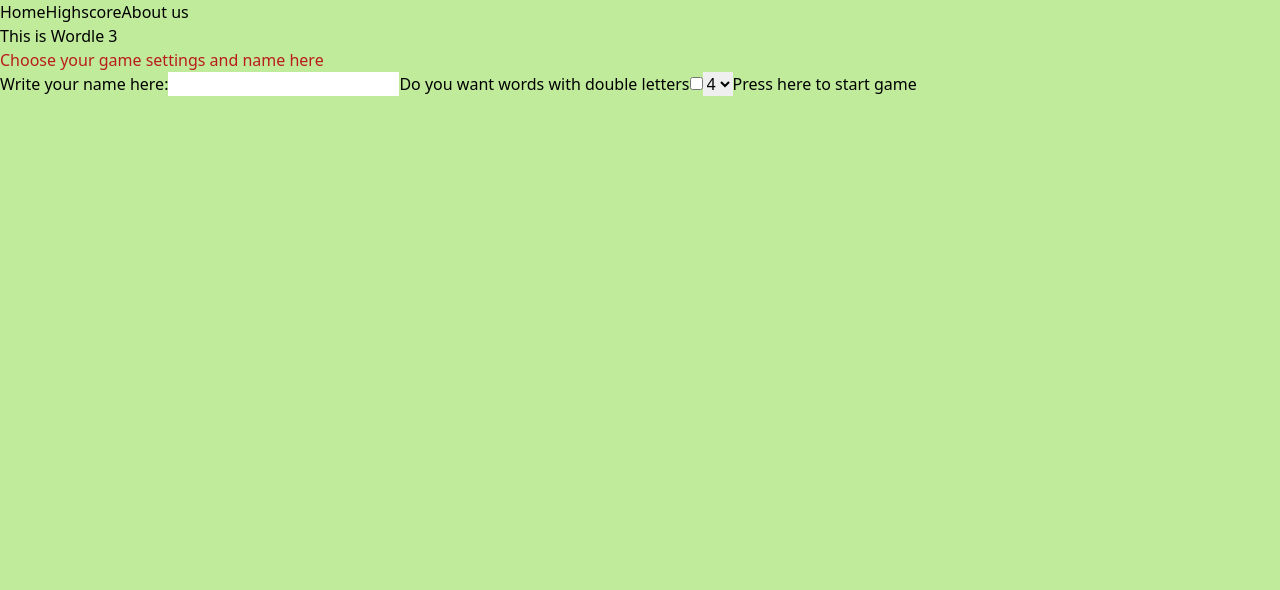
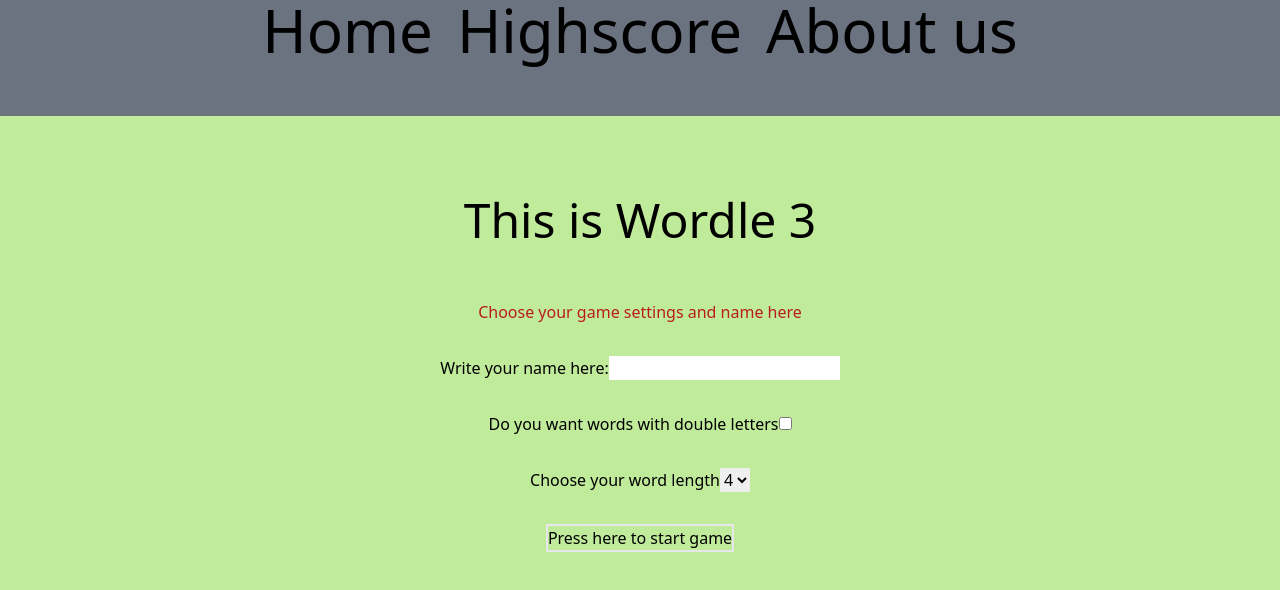
Before and after one commit to FelixHultman/wordle3, a React (Vite) app in the folder frontend/: page / in a window 1280 px wide. Shown: the top 590 px of the page. Built offline with nearby package versions, Linux system fonts and the light colour scheme.

Commit message:
some cool css

```diff
--- a/frontend/src/components/gameContainer.jsx
+++ b/frontend/src/components/gameContainer.jsx
@@ -145,13 +145,13 @@
   };
 
   return (
-    <section>
-      <header>
+    <section class="flex flex-col items-center text">
+      <header class='text-6xl space-x-6 pb-14 bg-gray-500 w-full flex justify-center items-center'>
         <a href='/'>Home</a>
         <a href='/highscore'>Highscore</a>
         <a href='/aboutUs'>About us</a>
       </header>
-      <h1>This is Wordle 3</h1>
+      <h1 class='text-5xl pb-14 pt-20'>This is Wordle 3</h1>
       {!gameStarted && (
         <StartMenu
           userName={userName}
@@ -172,11 +172,11 @@
         />
       )}
       {gameEnded && (
-        <div className='modal'>
-          <div className='modal-content'>
+        <div class="fixed top-0 left-0 w-full h-full flex justify-center items-center bg-black bg-opacity-50">
+          <div class="bg-white p-8 rounded-lg">
             <p>Congratulations, {userName}! You won!</p>
 
-            <button
+            <button class="mt-4 mr-2 px-4 py-2 bg-blue-500 text-white rounded hover:bg-blue-600"
               onClick={async () => {
                 resetGame();
                 setGameEnded(false);
@@ -187,7 +187,7 @@
               Send to highscore and play again
             </button>
 
-            <button
+            <button class="mt-4 px-4 py-2 bg-gray-500 text-white rounded hover:bg-gray-600"
               onClick={() => {
                 resetGame();
                 setGameEnded(false);
--- a/frontend/src/components/guessMenu.jsx
+++ b/frontend/src/components/guessMenu.jsx
@@ -2,7 +2,7 @@
 
 function GuessMenu({ guessWord, setGuessWord, handleGuess, guesses }) {
   return (
-    <div>
+    <div class="flex flex-col items-center text">
       <label htmlFor=''>
         Write guess:
         <input
--- a/frontend/src/components/startMenu.jsx
+++ b/frontend/src/components/startMenu.jsx
@@ -10,9 +10,9 @@
   handleStartGame,
 }) {
   return (
-    <menu>
-      <p class='text-red-700'>Choose your game settings and name here</p>
-      <label>
+    <menu class="flex flex-col items-center text">
+      <p class='text-red-700 pb-8'>Choose your game settings and name here</p>
+      <label class='pb-8'>
         Write your name here:
         <input
           type='text'
@@ -21,7 +21,7 @@
           }}
         />
       </label>
-      <label>
+      <label class='pb-8'>
         Do you want words with double letters
         <input
           type='checkbox'
@@ -30,14 +30,16 @@
         ></input>
       </label>
 
-      <label>
+      <label class='pb-8'>
+        Choose your word length
         <select onChange={(e) => setWordLength(parseInt(e.target.value))}>
           <option value={4}>4</option>
           <option value={5}>5</option>
           <option value={6}>6</option>
         </select>
-        <button onClick={handleStartGame}>Press here to start game</button>
-      </label>
+        </label>
+        <button onClick={handleStartGame} class='border-2'>Press here to start game</button>
+
     </menu>
   );
 }
```
